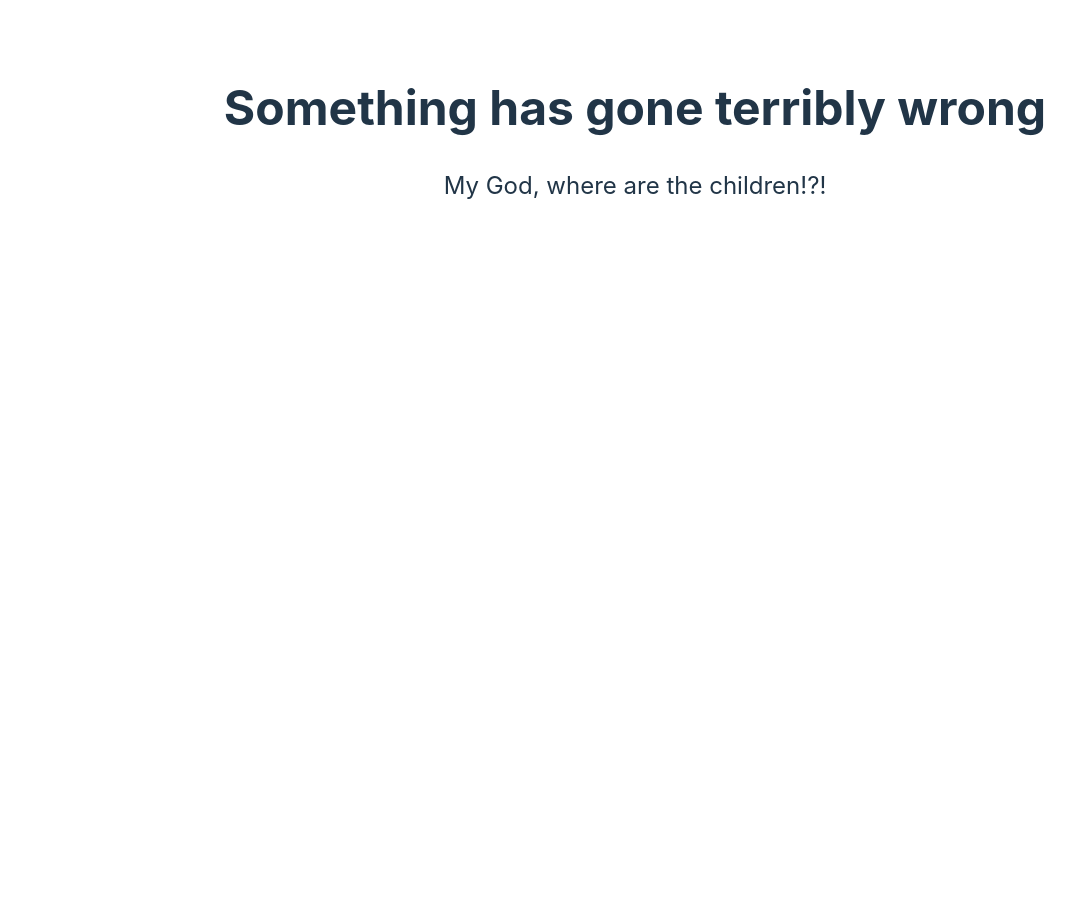
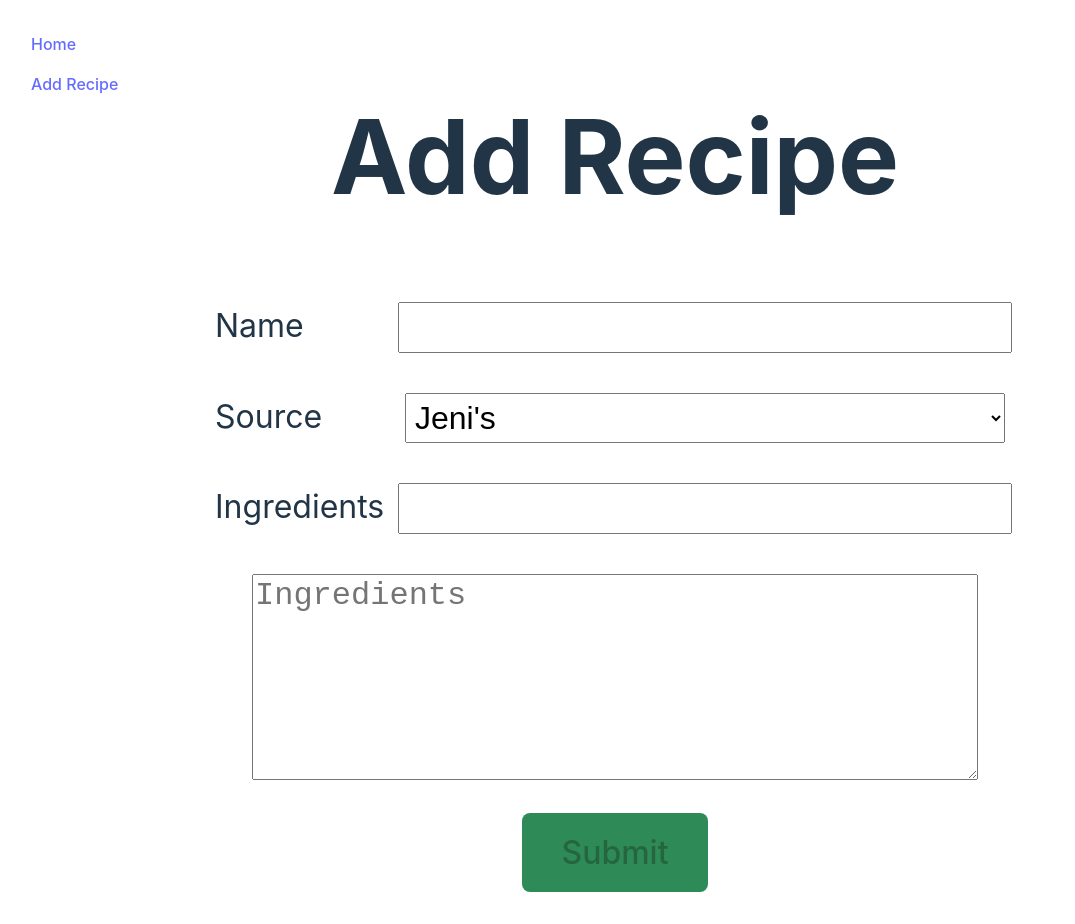
Before and after one commit to softwareliberationarmy/glacepedia, a React (Vite) app: page /recipe/add in a window 1280 px wide. Shown: the whole page, without its empty margins (25-1100 px from the left). Built offline with nearby package versions, Linux system fonts and the light colour scheme.

Commit message:
adding routing, creating simple add recipe page layout

```diff
--- a/src/App.tsx
+++ b/src/App.tsx
@@ -1,17 +1,12 @@
 import React from "react";
 import "./App.css";
-import { Link, Outlet } from "react-router-dom";
+import { Outlet } from "react-router-dom";
+import { NavBar } from "./navigation/NavBar";
 
 function App() {
   return (
     <main>
-      <nav>
-        <ul>
-          <li>
-            <Link to={"/"}>Home</Link>
-          </li>
-        </ul>
-      </nav>
+      <NavBar />
       <div>
         <Outlet />
       </div>
--- a/src/main.tsx
+++ b/src/main.tsx
@@ -1,24 +1,10 @@
 import React from "react";
 import ReactDOM from "react-dom/client";
-import { createBrowserRouter, RouterProvider } from "react-router-dom";
-import App from "./App.tsx";
+import { RouterProvider } from "react-router-dom";
 import "./index.css";
-import HomePage from "./pages/HomePage.tsx";
-import ErrorPage from "./pages/ErrorPage.tsx";
+import { getRouter } from "./navigation/getRouter.tsx";
 
-const router = createBrowserRouter([
-  {
-    path: "/",
-    element: <App />,
-    errorElement: <ErrorPage />,
-    children: [
-      {
-        path: "/",
-        element: <HomePage />,
-      },
-    ],
-  },
-]);
+const router = getRouter();
 
 ReactDOM.createRoot(document.getElementById("root")!).render(
   <React.StrictMode>
--- /dev/null
+++ b/src/navigation/NavBar.tsx
@@ -0,0 +1,14 @@
+import { Link } from "react-router-dom";
+import { routes } from "./routes";
+
+export const NavBar = () => (
+  <nav>
+    <ul>
+      {routes.map((r) => (
+        <li key={r.path}>
+          <Link to={r.path}>{r.name}</Link>
+        </li>
+      ))}
+    </ul>
+  </nav>
+);
--- /dev/null
+++ b/src/navigation/getRouter.tsx
@@ -0,0 +1,20 @@
+import { createBrowserRouter } from "react-router-dom";
+import App from "../App";
+import ErrorPage from "../pages/ErrorPage";
+import { routes } from "./routes";
+
+export function getRouter() {
+  return createBrowserRouter([
+    {
+      path: "/",
+      element: <App />,
+      errorElement: <ErrorPage />,
+      children: routes.map((r) => {
+        return {
+          path: r.path,
+          element: r.element,
+        };
+      }),
+    },
+  ]);
+}
--- /dev/null
+++ b/src/navigation/routes.tsx
@@ -0,0 +1,8 @@
+import { ReactNode } from "react";
+import HomePage from "../pages/HomePage";
+import AddRecipe from "../pages/AddRecipe";
+
+export const routes: { path: string; element: ReactNode; name: string }[] = [
+  { path: "/", element: <HomePage />, name: "Home" },
+  { path: "/recipe/add", element: <AddRecipe />, name: "Add Recipe" },
+];
--- /dev/null
+++ b/src/pages/AddRecipe.scss
@@ -0,0 +1,41 @@
+.AddRecipe {
+  font-size: 32px;
+  /* form labels and inputs should both be left-aligned */
+  form article {
+    width: 800px;
+  }
+
+  article {
+    margin: 0 auto;
+    padding: 20px;
+    display: block;
+  }
+
+  label {
+    margin-right: 20px;
+    text-align: left;
+    width: 20%;
+    float: left;
+  }
+
+  input,
+  select {
+    display: inline-block;
+    width: 75%;
+    padding: 5px;
+    margin-left: 0px;
+    margin-right: auto;
+    font-size: 32px;
+  }
+
+
+  textarea {
+    font-size: 32px;
+    width: 90%;
+    height: 200px;
+  }
+
+  button {
+    background-color: seagreen;
+  }
+}
--- /dev/null
+++ b/src/pages/AddRecipe.tsx
@@ -0,0 +1,64 @@
+import React, { useEffect, useState } from "react";
+import "./AddRecipe.scss";
+
+export default function AddRecipe() {
+  const recipeSources = ["Jeni's", "Ample Hill"];
+  const [recipeName, setRecipeName] = useState("");
+  const [recipeSource, setRecipeSource] = useState(recipeSources[0]);
+  const [formIsInvalid, setFormIsInvalid] = useState(true);
+
+  useEffect(() => {
+    setFormIsInvalid(recipeName.length === 0);
+  }, [recipeName]);
+
+  const handleSubmit = (event: React.FormEvent) => {
+    event.preventDefault();
+    console.log("Recipe Name:", recipeName);
+    console.log("Recipe Source:", recipeSource);
+  };
+
+  return (
+    <div className="AddRecipe">
+      <h1>Add Recipe</h1>
+      <form onSubmit={handleSubmit}>
+        <article>
+          <label htmlFor="name">Name</label>
+          <input
+            id="name"
+            type="text"
+            value={recipeName}
+            onChange={(event) => setRecipeName(event.target.value)}
+          />
+        </article>
+
+        <article>
+          <label htmlFor="source">Source</label>
+          <select
+            id="source"
+            value={recipeSource}
+            onChange={(event) => setRecipeSource(event.target.value)}
+          >
+            {recipeSources.map((source) => (
+              <option key={source} value={source}>
+                {source}
+              </option>
+            ))}
+          </select>
+        </article>
+
+        <article>
+          <label htmlFor="ingredient">Ingredients</label>
+          <input id="ingredient" type="text" />
+        </article>
+
+        <article>
+          <textarea placeholder="Ingredients" readOnly={true} />
+        </article>
+
+        <button type="submit" disabled={formIsInvalid}>
+          Submit
+        </button>
+      </form>
+    </div>
+  );
+}
```
